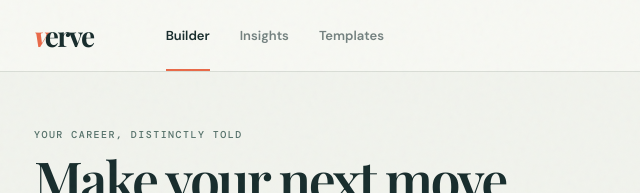
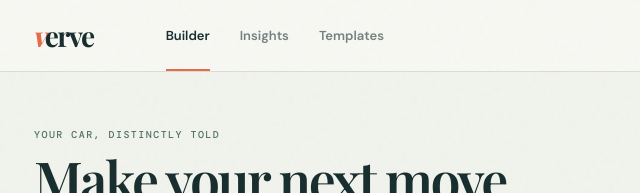
Before and after one commit to Raiharshit-dd/newcode, a plain HTML site: page index.html in a window 1280 px wide. Shown: the top 193 px of the page, 0-640 px from the left. Drawn offline with nearby package versions, Linux system fonts and the light colour scheme; a web font is replaced by a local one.

Commit message:
commit third

```diff
--- a/index.html
+++ b/index.html
@@ -27,7 +27,7 @@
   <main id="builder">
     <section class="intro">
       <div>
-        <p class="eyebrow">YOUR CAREER, DISTINCTLY TOLD</p>
+        <p class="eyebrow">YOUR CAR, DISTINCTLY TOLD</p>
         <h1>Make your next move<br><em>memorable.</em></h1>
       </div>
       <div class="intro-copy">
```
